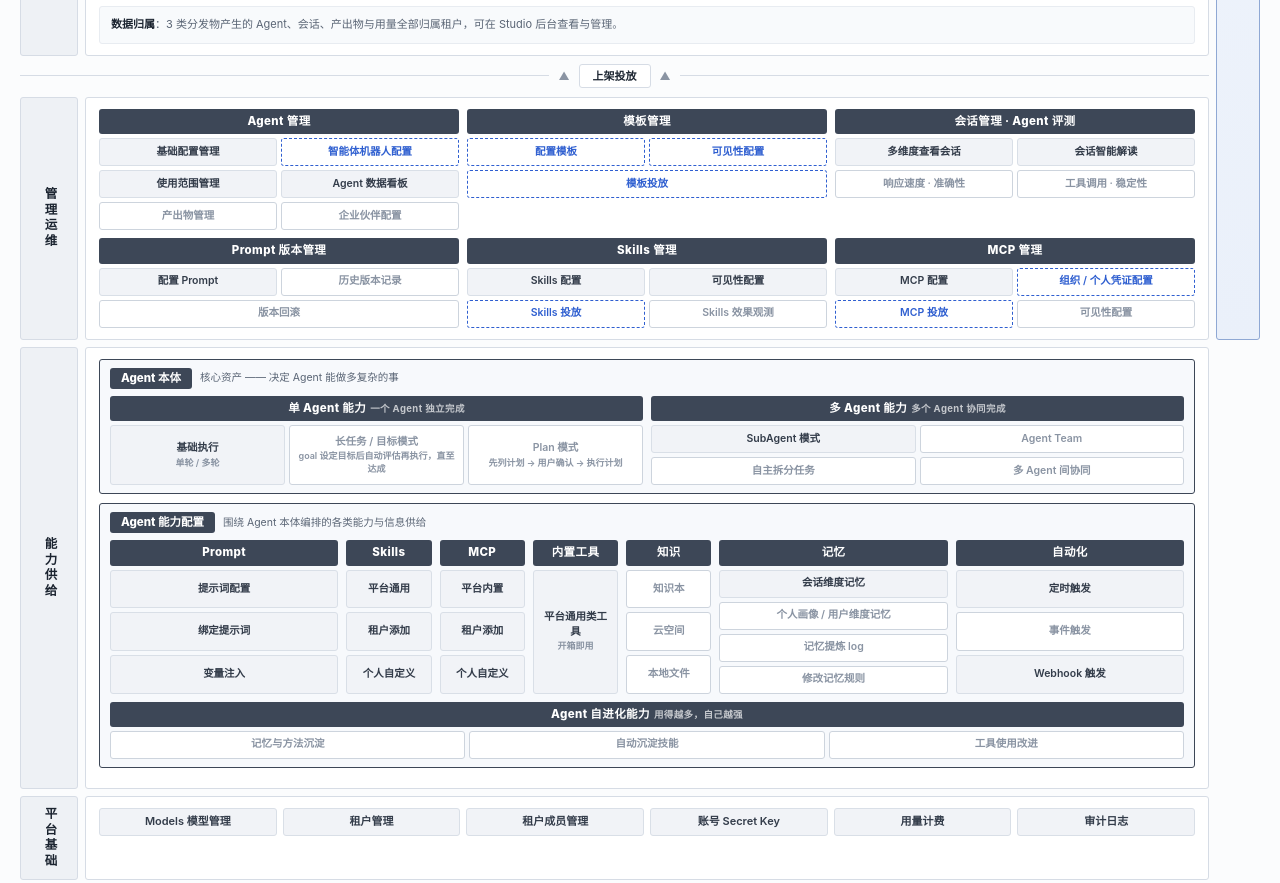
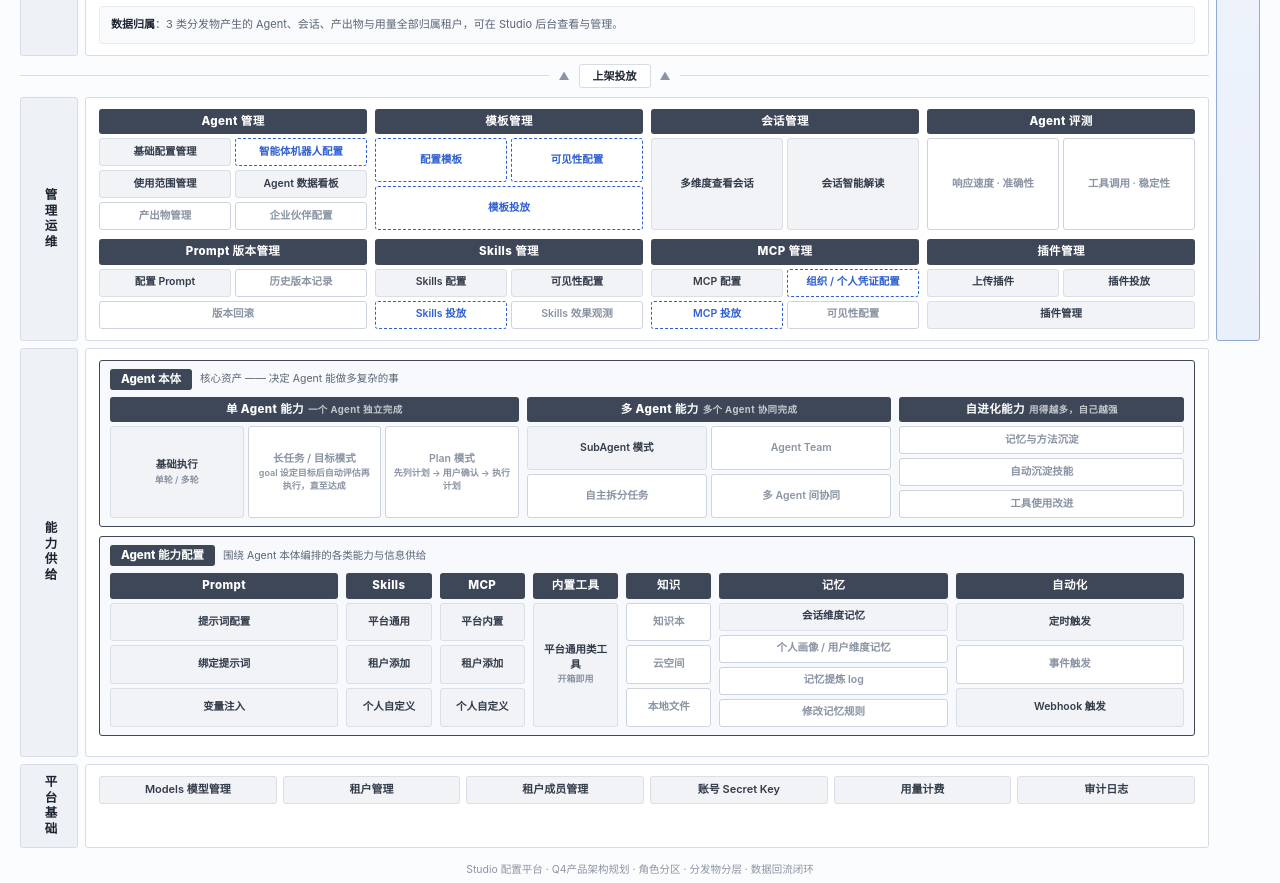
Before and after one commit to zzhen6930-wq/product-docs, a plain HTML site: page studio-product-architecture-v3.html in a window 1280 px wide. Shown: the part 957-1840 px from the top of the page. Drawn offline with Linux system fonts and the light colour scheme.

Commit message:
arch v3: split session/eval, add plugin mgmt, 4-col ops grid, self-evolution into Agent core row

```diff
--- a/studio-product-architecture-v3.html
+++ b/studio-product-architecture-v3.html
@@ -145,9 +145,13 @@
   .core .ch2 .cb{ font-size:11.5px; font-weight:800; color:#fff; background:var(--bar); border-radius:3px; padding:2px 11px; }
   .core .ch2 .cs{ font-size:10.5px; color:var(--sub); }
   .core .ch2 .cs b{ color:var(--ink); }
-  .core-g{ display:grid; grid-template-columns:1fr 1fr; gap:8px; align-items:stretch; }
+  .core-g{ display:grid; grid-template-columns:1.12fr 1fr .78fr; gap:8px; align-items:stretch; }
   .core-g > .grp{ display:flex; flex-direction:column; }
   .core-g > .grp > .cells{ flex:1; }
+  .ops-g{ align-items:stretch; row-gap:9px; }
+  .ops-g > .col{ display:flex; flex-direction:column; }
+  .ops-g > .col > .grp{ flex:1; display:flex; flex-direction:column; margin:0; }
+  .ops-g > .col > .grp > .cells{ flex:1; }
   .cap-g{ align-items:stretch; }
   .cap-g > .col{ display:flex; flex-direction:column; }
   .cap-g > .col > .grp{ flex:1; display:flex; flex-direction:column; margin:0; }
@@ -341,7 +345,7 @@
     <!-- ===== ③ 管理运维 ===== -->
     <div class="rlab" style="grid-row:5;">管理运维</div>
     <div class="rbox" style="grid-row:5;">
-      <div class="cols" style="grid-template-columns:repeat(3,1fr);">
+      <div class="cols ops-g" style="grid-template-columns:repeat(4,1fr);">
 
         <div class="col">
           <div class="grp">
@@ -370,10 +374,18 @@
 
         <div class="col">
           <div class="grp">
-            <div class="gbar">会话管理 · Agent 评测</div>
+            <div class="gbar">会话管理</div>
             <div class="cells">
               <div class="cl">多维度查看会话</div>
               <div class="cl">会话智能解读</div>
+            </div>
+          </div>
+        </div>
+
+        <div class="col">
+          <div class="grp">
+            <div class="gbar">Agent 评测</div>
+            <div class="cells">
               <div class="cl todo">响应速度 · 准确性</div>
               <div class="cl todo">工具调用 · 稳定性</div>
             </div>
@@ -415,6 +427,17 @@
           </div>
         </div>
 
+        <div class="col">
+          <div class="grp">
+            <div class="gbar">插件管理</div>
+            <div class="cells">
+              <div class="cl">上传插件</div>
+              <div class="cl">插件投放</div>
+              <div class="cl wide">插件管理</div>
+            </div>
+          </div>
+        </div>
+
       </div>
     </div>
 
@@ -444,6 +467,14 @@
               <div class="cl todo">Agent Team</div>
               <div class="cl todo">自主拆分任务</div>
               <div class="cl todo">多 Agent 间协同</div>
+            </div>
+          </div>
+          <div class="grp" style="margin:0;">
+            <div class="gbar">自进化能力<em>用得越多，自己越强</em></div>
+            <div class="cells one">
+              <div class="cl todo">记忆与方法沉淀</div>
+              <div class="cl todo">自动沉淀技能</div>
+              <div class="cl todo">工具使用改进</div>
             </div>
           </div>
         </div>
@@ -527,15 +558,6 @@
           </div>
 
         </div>
-
-        <div class="grp" style="margin:8px 0 0;">
-          <div class="gbar">Agent 自进化能力<em>用得越多，自己越强</em></div>
-          <div class="cells" style="grid-template-columns:repeat(3,1fr);">
-            <div class="cl todo">记忆与方法沉淀</div>
-            <div class="cl todo">自动沉淀技能</div>
-            <div class="cl todo">工具使用改进</div>
-          </div>
-        </div>
       </div>
     </div>
 
```
